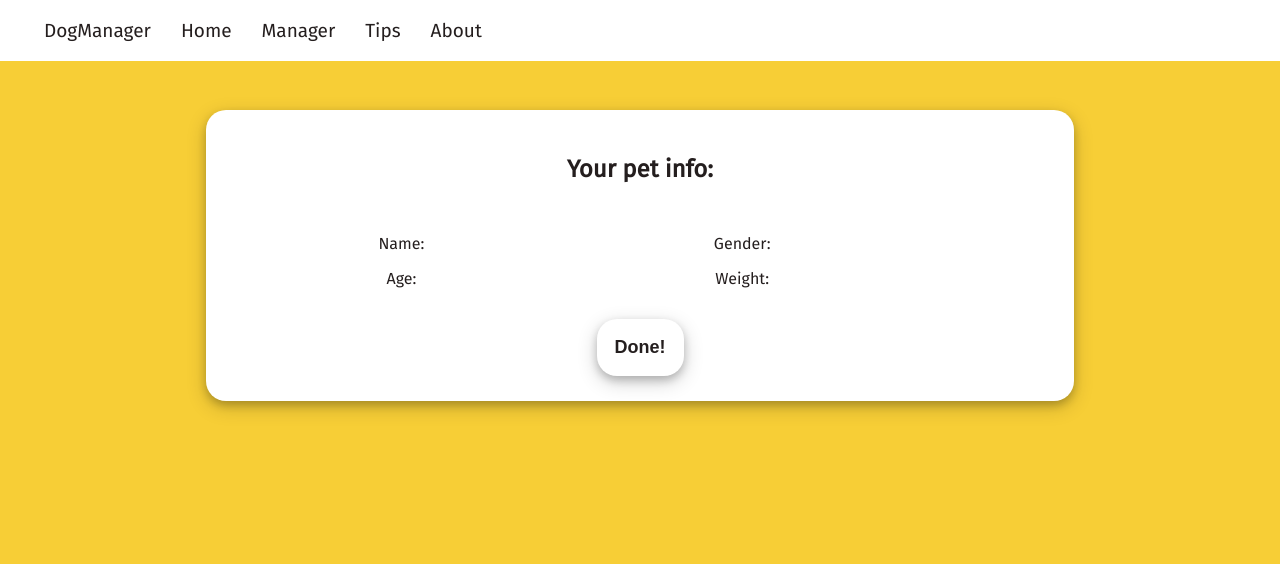
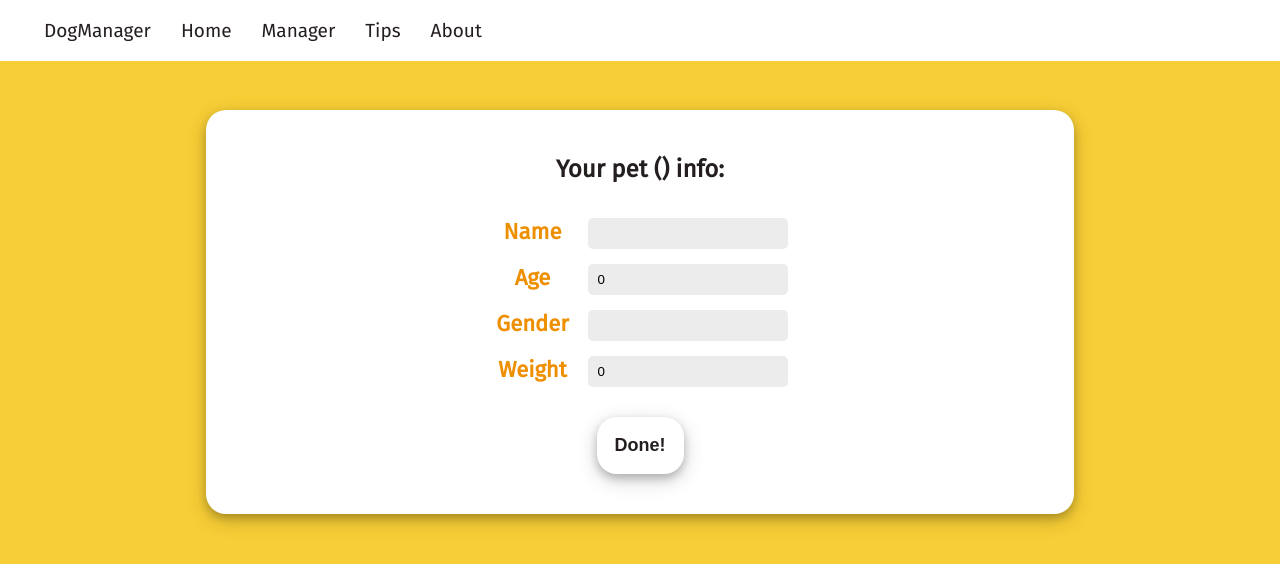
Before and after one commit to MarcelinaLukasik/DogManager, a React (Create React App) app in the folder DogManagerProject/DogManagerReact/: page /getStarted in a window 1280 px wide. Both pictures are taken after a click on the button "Next". Shown: the top 564 px of the page. Built offline with nearby package versions, Linux system fonts and the light colour scheme; no server answers.

Commit message:
implement Details view, refactor

```diff
--- /dev/null
+++ b/DogManagerProject/DogManagerReact/src/Components/Interfaces/IBreedUtils.ts
@@ -0,0 +1,11 @@
+export interface IBreedUtils {
+    info: {
+        breed: string;
+        imageUrl: string;
+    }
+    functions: {
+        changeToNextBreed: () => void;
+        changeToPreviousBreed: () => void;
+    }
+
+}
--- /dev/null
+++ b/DogManagerProject/DogManagerReact/src/Components/Interfaces/IDogData.ts
@@ -0,0 +1,8 @@
+export interface IDogData {
+    breed: string,
+    name: string,
+    age: number,
+    imageUrl: string,
+    gender: string,
+    weight: number
+}
--- a/DogManagerProject/DogManagerReact/src/Components/Main/Details.tsx
+++ b/DogManagerProject/DogManagerReact/src/Components/Main/Details.tsx
@@ -1,21 +1,60 @@
 import '../../styles/main/layout.css';
+import { useLocation, useNavigate } from "react-router-dom";
+import { useEffect, useState } from "react";
+import { IDogData } from '../Interfaces/IDogData';
+
+
 
 const Details: React.FC = () => {
+    const location = useLocation();
+    const navigate = useNavigate();
+    let dogInfo = location.state;
+
+    const [dogData, setDogData] = useState<IDogData>({
+        breed : dogInfo.breed,
+        name : "",
+        age : 0,
+        imageUrl: dogInfo.imageUrl,
+        gender: "",
+        weight: 0
+    });
+
+    function handleInfoSubmit(event : React.FormEvent<HTMLFormElement>) {
+        event.preventDefault();
+        navigate("/Manager", { state: dogData});
+    }
+
+    function handleChange (event : React.ChangeEvent<HTMLInputElement>)  {
+        setDogData({...dogData,[event.target.name] : event.target.value});
+
+    }
+
     return (
         <div className='content'>
             <div className='panel'>
-                <h2>Your pet info:</h2>
-                <div className='row'>
-                    <div className='col-5'>
-                        <p>Name:</p>
-                        <p>Age:</p>
+                <h2>Your pet ({dogInfo.breed}) info:</h2>
+                    <form onSubmit={handleInfoSubmit}>
+                    <div className='row'>
+                        <div className='col-12 form'>
+                            <label htmlFor="name">Name</label>
+                            <input id="name" value={dogData.name} name={"name"} onChange={handleChange}/>
+
+                            <label htmlFor="age">Age</label>
+                            <input id="age" value={dogData.age} name={"age"} onChange={handleChange}/>
+
+                            <label htmlFor="gender">Gender</label>
+                            <input id="gender" value={dogData.gender} name={"gender"} onChange={handleChange}/>
+
+                            <label htmlFor="weight">Weight</label>
+                            <input id="weight" value={dogData.weight} name={"weight"} onChange={handleChange}/>
+                        </div>
                     </div>
-                    <div className='col-5'>
-                        <p>Gender:</p>
-                        <p>Weight:</p>
+                    <div className='row'>
+                        <div className='col-12'>
+                        <button type={"submit"}>Done!</button>
+                        </div>
                     </div>
-                </div>
-                <button>Done!</button>
+                    </form>
             </div>
         </div>
     );
--- /dev/null
+++ b/DogManagerProject/DogManagerReact/src/Components/Main/InfoCard.tsx
@@ -0,0 +1,42 @@
+import '../../styles/main/layout.css';
+import '../../styles/main/arrow.css';
+import '../../styles/main/infoCard.css';
+import { IBreedUtils } from '../Interfaces/IBreedUtils';
+
+// type intersectedInterfaces = IBreedInfo & IBreedFunctions;
+const InfoCard: React.FC<IBreedUtils> = (props) => {
+    return (
+        <div className='infoCard'>
+            <div className='row'>
+                <div className='col-2'>
+                    <div className="center-con">
+                        <div className="round" onClick={props.functions.changeToPreviousBreed}>
+                            <div id="cta">
+                                <div id='previous'>
+                                    <span className="arrow first next "></span>
+                                    <span className="arrow second next "></span>
+                                </div>
+                            </div>
+                        </div>
+                    </div>
+                </div>
+                <div  className='col-8'>
+                        <img src={props.info.imageUrl} alt="dog"/>
+                        <p>{props.info.breed ? props.info.breed.toUpperCase() : 'affenpinscher'}</p>
+                </div>
+                <div className='col-2'>
+                    <div className="center-con">
+                        <div className="round" onClick={props.functions.changeToNextBreed}>
+                            <div id="cta" >
+                                <span className="arrow first next "></span>
+                                <span className="arrow second next "></span>
+                            </div>
+                        </div>
+                    </div>
+                </div>
+            </div>
+        </div>
+    );
+};
+
+export default InfoCard;
--- a/DogManagerProject/DogManagerReact/src/Components/Main/Start.tsx
+++ b/DogManagerProject/DogManagerReact/src/Components/Main/Start.tsx
@@ -1,10 +1,9 @@
 import '../../styles/main/layout.css';
 import '../../styles/main/panel.css';
 import '../../styles/main/slider.css';
-import '../../styles/main/arrow.css';
-import '../../styles/main/infoCard.css';
 import { useEffect, useState } from "react";
 import { useNavigate } from 'react-router-dom';
+import InfoCard from './InfoCard';
 
 
 
@@ -12,7 +11,6 @@ const Start: React.FC = () => {
     const [imageUrl, setImageUrl] = useState<string>("");
     const [breed, setBreed] = useState<string>("");
     const [allBreeds, setAllBreeds] = useState<Array<string>>([]);
-    // let currentBreedNumber: number = 0;
     const [currentBreedNumber, setCurrentBreedNumber] = useState<number>(1);
     const navigate = useNavigate();
 
@@ -22,6 +20,7 @@ const Start: React.FC = () => {
             previousArrow.style.transform = 'scale(-1, 1)';
         }
         fetchDogBreeds();
+        // fetchDogList();
     }, []);
 
     useEffect(() => {
@@ -36,7 +35,6 @@ const Start: React.FC = () => {
 
     async function fetchDogBreeds() {
         const res = await fetch(`https://dog.ceo/api/breeds/list/all`);
-        // const res = await fetch(`https://api.thecatapi.com/v1/images/search?size=full`);
         res.json().then(res => {
             setAllBreeds(Object.keys(res.message));
         });
@@ -47,24 +45,29 @@ const Start: React.FC = () => {
         res.json().then(res => {setImageUrl(res.message);});
       }
 
+    // async function fetchDogList() {
+    //     const res = await fetch(`https://dogapi.dog/api/v2/breeds?page[number]=2`);
+    //     res.json().then(res => {console.log(res.data[0].attributes.name)});
+    //   }
 
-    function changeToNextBreed(){
+    //   https://dogapi.dog/api/v2/breeds
+
+
+    function changeToNextBreed() : void{
         if (currentBreedNumber !== allBreeds.length -1){
             setCurrentBreedNumber(currentBreedNumber + 1);
-            console.log(currentBreedNumber);
         }
 
     }
 
-    function changeToPreviousBreed(){
+    function changeToPreviousBreed() : void{
         if (currentBreedNumber !== 0){
             setCurrentBreedNumber(currentBreedNumber - 1);
-            console.log(currentBreedNumber);
         }
     }
 
     function goToDetails(){
-        navigate("Details");
+        navigate("Details", { state: {breed: breed, imageUrl: imageUrl}});
     }
 
     function selectChange(event: React.ChangeEvent<HTMLSelectElement>){
@@ -82,36 +85,8 @@ const Start: React.FC = () => {
                 <p>Choose your dog breed:</p>
                 <div className='row'>
                     <div className='col-6'>
-                        <div className='infoCard'>
-                            <div className='row'>
-                                <div className='col-2'>
-                                    <div className="center-con">
-                                        <div className="round" onClick={changeToPreviousBreed}>
-                                            <div id="cta">
-                                                <div id='previous'>
-                                                    <span className="arrow first next "></span>
-                                                    <span className="arrow second next "></span>
-                                                </div>
-                                            </div>
-                                        </div>
-                                    </div>
-                                </div>
-                                <div  className='col-8'>
-                                        <img src={imageUrl} alt="dog"/>
-                                        <p>{breed ? breed.toUpperCase() : 'affenpinscher'}</p>
-                                </div>
-                                <div className='col-2'>
-                                    <div className="center-con">
-                                        <div className="round" onClick={changeToNextBreed}>
-                                            <div id="cta" >
-                                                <span className="arrow first next "></span>
-                                                <span className="arrow second next "></span>
-                                            </div>
-                                        </div>
-                                    </div>
-                                </div>
-                            </div>
-                        </div>
+                         <InfoCard info={{breed, imageUrl}} functions={{changeToNextBreed,
+                         changeToPreviousBreed}}/>
                     </div>
                     <div className='col-6'>
                         <p>Or choose from list below:</p>
--- a/DogManagerProject/DogManagerReact/src/Components/Manager/Manager.tsx
+++ b/DogManagerProject/DogManagerReact/src/Components/Manager/Manager.tsx
@@ -1,10 +1,18 @@
 import '../../styles/main/banner.css';
 import '../../styles/main/layout.css';
+import { useNavigate } from 'react-router-dom';
+import { useLocation } from "react-router-dom";
 
 const Manager: React.FC = () => {
+    const location = useLocation();
+    let dogInfo = location.state;
+    console.log(dogInfo);
+
     return (
         <div className='content'>
-       MANAGER HERE
+       <h2>Your dog info:</h2>
+       <p>{dogInfo.name}</p>
+       <p>{dogInfo.age}</p>
 
         </div>
     );
--- a/DogManagerProject/DogManagerReact/src/styles/main/layout.css
+++ b/DogManagerProject/DogManagerReact/src/styles/main/layout.css
@@ -125,4 +125,30 @@ button:hover {
   width: 100%;
 }
 
+.form {
+  display:grid;
+  grid-template-columns: 80px 200px;
+  grid-gap:15px;
+  justify-content: center;
+}
+
+.form label {
+  text-align: center;
+  color: #ee8f00;
+  font-weight: bolder;
+  font-size: 22px;
+}
+
+.form input:focus {
+  outline-color: #f8a932;
+
+}
+
+.form input {
+  padding: 8px 10px;
+  border-radius: 5px;
+  border: none;
+  background-color: #ececec;
+}
+
 /*# sourceMappingURL=layout.css.map */
```
